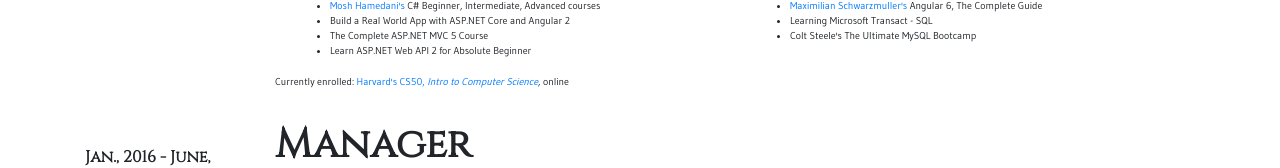
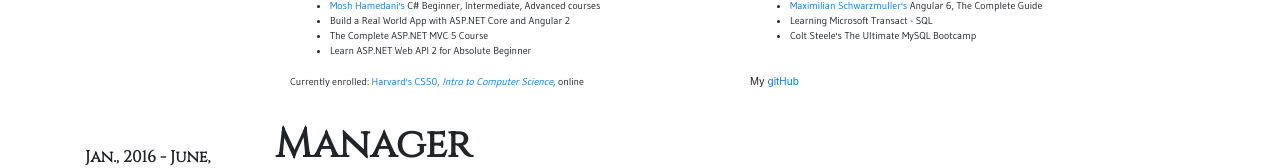
Before and after one commit to sbogucki12/resume, a React (Create React App) app: page / in a window 1280 px wide. Shown: the part 561-729 px from the top of the page. Built offline with nearby package versions, Linux system fonts and the light colour scheme.

Commit message:
added link to my github

```diff
--- a/src/components/freelance.jsx
+++ b/src/components/freelance.jsx
@@ -9,28 +9,100 @@
           <h1 className="componentHeader">Freelance Web Developer</h1>
         </Row>
         <Row>
-            <p className="componentText">Web developer / Content owner: <a href="http://maxresistanceblog.com" target="_blank" rel="noopener noreferrer">http://maxresistanceblog.com</a></p>
+          <p className="componentText">
+            Web developer / Content owner:{" "}
+            <a
+              href="http://maxresistanceblog.com"
+              target="_blank"
+              rel="noopener noreferrer"
+            >
+              http://maxresistanceblog.com
+            </a>
+          </p>
         </Row>
-            <Row><p className="componentText">Graduated: <a href="https://redwoodcodeacademy.com/" target="_blank" rel="noopener noreferrer">Redwood Code Academy</a></p></Row>
-          <Row><p className="componentText">Completed <a href="https://i.imgur.com/SCZTWbW.jpg" target="_blank" rel="noopener noreferrer">numerous online courses</a>, to include:</p></Row>
         <Row>
-            <Col><ul className="componentText">
+          <p className="componentText">
+            Graduated:{" "}
+            <a
+              href="https://redwoodcodeacademy.com/"
+              target="_blank"
+              rel="noopener noreferrer"
+            >
+              Redwood Code Academy
+            </a>
+          </p>
+        </Row>
+        <Row>
+          <p className="componentText">
+            Completed{" "}
+            <a
+              href="https://i.imgur.com/SCZTWbW.jpg"
+              target="_blank"
+              rel="noopener noreferrer"
+            >
+              numerous online courses
+            </a>, to include:
+          </p>
+        </Row>
+        <Row>
+          <Col>
+            <ul className="componentText">
               <li>
-                <a href="https://www.udemy.com/user/moshfeghhamedani/" target="_blank" rel="noopener noreferrer">Mosh Hamedani's</a> C# Beginner, Intermediate, Advanced courses
+                <a
+                  href="https://www.udemy.com/user/moshfeghhamedani/"
+                  target="_blank"
+                  rel="noopener noreferrer"
+                >
+                  Mosh Hamedani's
+                </a>{" "}
+                C# Beginner, Intermediate, Advanced courses
               </li>
               <li>Build a Real World App with ASP.NET Core and Angular 2</li>
               <li>The Complete ASP.NET MVC 5 Course</li>
               <li>Learn ASP.NET Web API 2 for Absolute Beginner</li>
             </ul>
           </Col>
-            <Col><ul className="componentText">
-            <li><a href="https://www.udemy.com/user/maximilian-schwarzmuller/" target="_blank" rel="noopener noreferrer">Maximilian Schwarzmuller's</a> Angular 6, The Complete Guide</li>
+          <Col>
+            <ul className="componentText">
+              <li>
+                <a
+                  href="https://www.udemy.com/user/maximilian-schwarzmuller/"
+                  target="_blank"
+                  rel="noopener noreferrer"
+                >
+                  Maximilian Schwarzmuller's
+                </a>{" "}
+                Angular 6, The Complete Guide
+              </li>
               <li>Learning Microsoft Transact - SQL</li>
               <li>Colt Steele's The Ultimate MySQL Bootcamp</li>
             </ul>
           </Col>
         </Row>
-          <Row><p className="componentText">Currently enrolled: <a href="https://www.edx.org/course/cs50s-introduction-computer-science-harvardx-cs50x" target="_blank" rel="noopener noreferrer">Harvard's CS50, <i>Intro to Computer Science</i></a>, online</p></Row>
+        <Row>
+          <Col>
+            <p className="componentText">
+              Currently enrolled:{" "}
+              <a
+                href="https://www.edx.org/course/cs50s-introduction-computer-science-harvardx-cs50x"
+                target="_blank"
+                rel="noopener noreferrer"
+              >
+                Harvard's CS50, <i>Intro to Computer Science</i>
+              </a>, online
+            </p>
+          </Col>
+          <Col>
+            My{" "}
+            <a
+              href="https://github.com/sbogucki12"
+              target="_blank"
+              rel="noreferrer noopener"
+            >
+              gitHub
+            </a>
+          </Col>
+        </Row>
       </Container>
     );
   }
```
Lines whose indentation alone changed are shown as unchanged.
